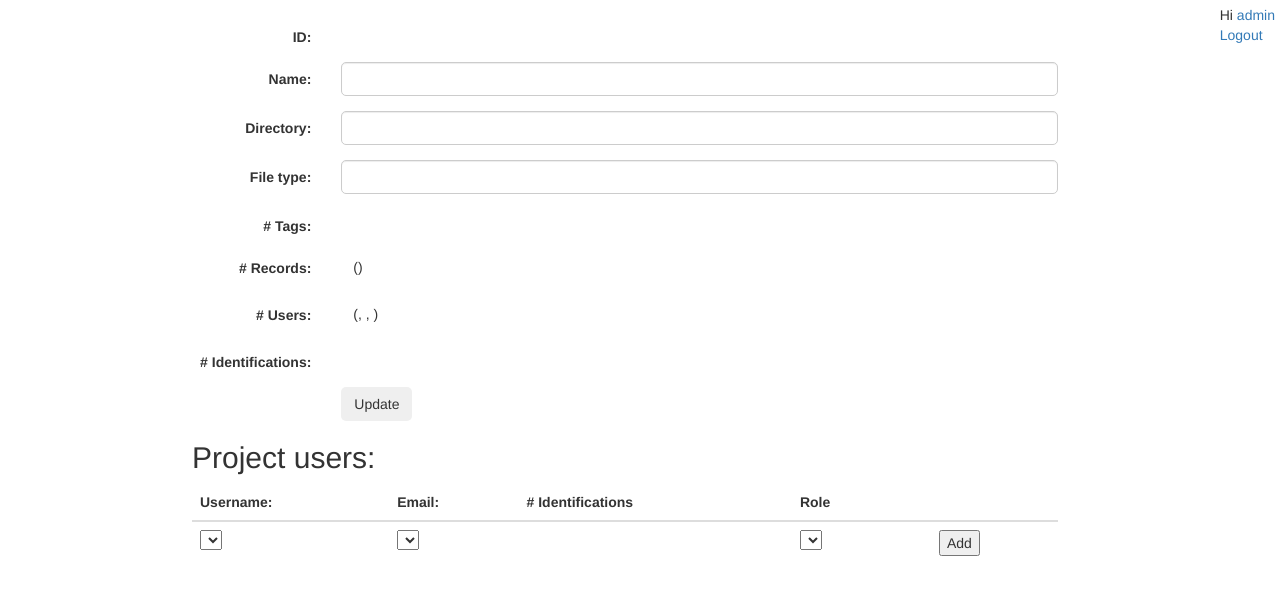
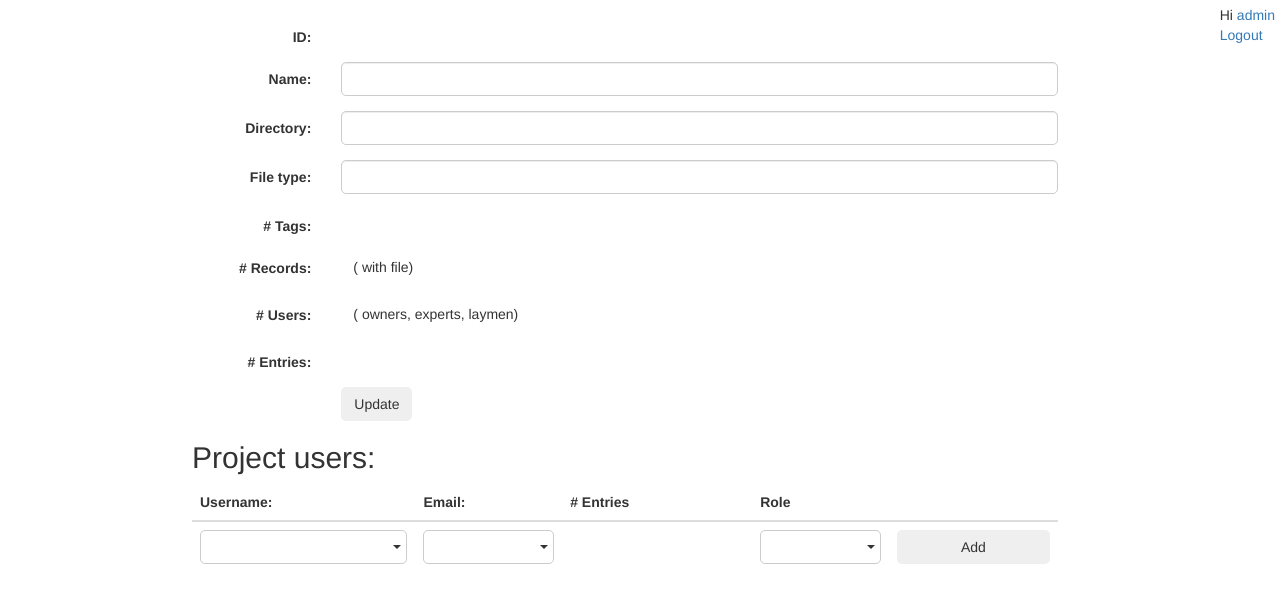
Before and after one commit to Hoffik/animal-recognition, a Django app: page /1/edit/ in a window 1280 px wide. Shown: the top 603 px of the page. Run offline with Django 3.2, Linux system fonts and the light colour scheme; a user stored in the database is signed in; lists and menus that the app fills with data are empty; some libraries are stand-ins or nearby versions.

Commit message:
Added styles to form select

```diff
--- a/birds/static/animalsController.js
+++ b/birds/static/animalsController.js
@@ -34,38 +34,35 @@ app.controller('ProjectListCtrl', function($scope, $filter, $log, $http) {
 
 app.controller('ProjectDetailCtrl', function($scope, $filter, $log, $http) {
 
+    $scope.updateNewUser = function(username, email, role_name) {
+        if (username) {
+            $scope.new_user = $scope.project.users_wo_rights.find(user_wo_rights => user_wo_rights.username === username);
+        } else if (email) {
+            $scope.new_user = $scope.project.users_wo_rights.find(user_wo_rights => user_wo_rights.email === email);
+        } else {
+            $scope.new_user_role_name = role_name
+        }
+    }
+
     $scope.getProject = function(dir) {
         $http.get('/rest_api/projects/' + dir + '/').then(function(response) {
             $scope.project = response.data;
             $scope.new_user_role = "layman";
         }).catch(function(error) {
-            console.log("Error in getProject processing", error);
+            console.log(error.data.detail, error);
             $scope.error_message = error.data.detail;
         });
     };
 
-    // $http.get("url").
-    // then(someProcessingOf).
-    // catch(function(e){
-    //    console.log("got an error in initial processing",e);
-    //    throw e; // rethrow to not marked as handled,
-    //             // in $q it's better to `return $q.reject(e)` here
-    // }).then(function(res){
-    //     // do more stuff
-    // }).catch(function(e){
-    //     // handle errors in processing or in error.
-    // });
-
-
-    // updateProject(project)
-
-
     $scope.addRight = function() {
-        $log.log("ADD - ID: " + $scope.new_user.id + " name: " + $scope.new_user.username + " " + $scope.new_user.email);
+        // console.log($scope.new_user + " " + $scope.new_user_role_name);
+        if (!$scope.new_user || !$scope.new_user_role_name) {
+            throw "Input user name and role.";
+        }
         var data = $.param({
             project: $scope.project.id,
             user: $scope.new_user.id,
-            role: $scope.project.role_names.indexOf($scope.new_user_role),
+            role: $scope.project.role_names.indexOf($scope.new_user_role_name),
         });
         var config = {
             headers : {
@@ -79,18 +76,16 @@ app.controller('ProjectDetailCtrl', function($scope, $filter, $log, $http) {
             //handleErrors(response, status, errors);
         }).then(function() {
             $scope.getProject($scope.project.directory);
+            $scope.new_user = undefined;
+            $scope.new_user_role_name = undefined;
         });
     };
 
-    $scope.updateRight = function(right) {
-        $log.log("ID: " + right.id + " role: " + right.role + " user: " + right.user);
-        right.role = $scope.project.role_names.indexOf(right.role_name);
-        $log.log("ID: " + right.id + " role: " + right.role + " " + right.role_name);
+    $scope.updateRight = function(right, role_name) {
         var data = $.param({
             project: $scope.project.id,
             user: right.user,
-            role: right.role,
-            // "role_name": right.role_name
+            role: $scope.project.role_names.indexOf(role_name),
         });
         var config = {
             headers : {
--- a/birds/static/styles.css
+++ b/birds/static/styles.css
@@ -98,6 +67,46 @@ div.form-container form input {
   border-radius: 5px;
 }
 
+div.form-container form select {
+  display: block;
+  width: 100%;
+  height: 34px;
+  padding: 6px 12px;
+  border: 1px solid #ccc;
+  border-radius: 5px;
+  cursor: pointer;
+}
+
+div.form-container form select option {
+  border: none;
+  background-color: inherit;
+  cursor: pointer;
+  display: block;
+  width: 100%;
+  text-align: left;
+}
+
+div.form-container form select option:hover {
+  background: #eee;
+}
+
+div.form-container form button.select {
+  border: 1px solid #ccc;
+  padding: 6px 24px 6px 12px;
+  background-color: white;
+  position: relative;
+}
+
+div.form-container form button.select span.caret {
+  position: absolute;
+  right: 5px;
+  top: 14px;
+}
+
+div.form-container form button.send {
+  width: 100%;
+}
+
 div.form-container form div.help-text {
   color: grey;
   font-size: smaller;
@@ -120,4 +129,41 @@ div.form-container form button {
   padding: 6px 12px;
   border-radius: 5px;
 }
+
+div.dropdown button.dropdown-toggle {
+  border: 0;
+  padding: 0;
+  border-radius: 5px;
+  width: 100%;
+  min-height: 34px;
+}
+
+div.dropdown ul.dropdown-menu {
+  min-width: 100%;
+  height: auto;
+  max-height: 166px;
+  overflow-x: hidden;
+}
+
+div.dropdown ul.dropdown-menu button.dropdown-choice {
+  border: none;
+  background-color: inherit;
+  cursor: pointer;
+  display: block;
+  padding: 3px 20px;
+  width: 100%;
+  text-align: left;
+}
+
+div.dropdown ul.dropdown-menu button.dropdown-choice:hover {
+  background: #eee;
+}
+
+div.dropdown ul.dropdown-menu button.active {
+  background-color: #ced8e8;
+}
+
+div.dropdown ul.dropdown-menu button.active:hover {
+  background-color: lightsteelblue;
+}
 /*# sourceMappingURL=styles.css.map */
--- a/birds/static/styles.scss
+++ b/birds/static/styles.scss
@@ -89,6 +66,44 @@ div.form-container {
             border: 1px solid #ccc;
             border-radius: 5px;
         }
+        select {
+            display: block;
+            width: 100%;
+            height: 34px;
+            padding: 6px 12px;
+            border: 1px solid #ccc;
+            border-radius: 5px;
+            cursor: pointer;
+
+            option {
+                border: none;
+                background-color: inherit;
+                cursor: pointer;
+                display: block;
+                // padding: 3px 20px;
+                width: 100%;
+                text-align: left;
+            }
+            option:hover {
+                background: #eee;
+            }
+        }
+        button.select {
+            border: 1px solid #ccc;
+            padding: 6px 24px 6px 12px;
+            background-color: white;
+            position: relative;
+
+            span.caret {
+                position: absolute;
+                right: 5px;
+                top: 14px;
+            }
+        }
+        button.send {
+            width: 100%;
+        }
+        // dropdown
         div.help-text {
             color: grey;
             font-size: smaller;
@@ -110,3 +125,40 @@ div.form-container {
         }
     }
 }
+
+
+// dropdown
+div.dropdown {
+    button.dropdown-toggle {
+        border: 0;
+        padding: 0;
+        border-radius: 5px;
+        width: 100%;
+        min-height: 34px;
+    }
+    ul.dropdown-menu {
+        min-width: 100%;
+        height: auto;
+        max-height: 166px;
+        overflow-x: hidden;
+
+        button.dropdown-choice {
+            border: none;
+            background-color: inherit;
+            cursor: pointer;
+            display: block;
+            padding: 3px 20px;
+            width: 100%;
+            text-align: left;
+        }
+        button.dropdown-choice:hover {
+            background: #eee;
+        }
+        button.active {
+            background-color: rgb(206, 216, 232);
+        }
+        button.active:hover {
+            background-color: lightsteelblue;
+        }
+    }
+}
--- a/birds/templates/project_detail.html
+++ b/birds/templates/project_detail.html
@@ -45,17 +45,17 @@
     <div class="form-group">
         <label class="control-label col-sm-2"># Records:</label>
         <div class="col-sm-10">
-            <div style="padding: 6px 12px;">[[ project.record_count ]] ([[ project.record_with_file_count ]])</div>
+            <div style="padding: 6px 12px;">[[ project.record_count ]] ([[ project.record_with_file_count ]] with file)</div>
         </div>
     </div>
     <div class="form-group">
         <label class="control-label col-sm-2"># Users:</label>
         <div class="col-sm-10">
-            <div style="padding: 6px 12px;">[[ project.right_count ]] ([[ project.owner_count ]], [[ project.expert_count ]], [[ project.layman_count ]])</div>
+            <div style="padding: 6px 12px;">[[ project.right_count ]] ([[ project.owner_count ]] owners, [[ project.expert_count ]] experts, [[ project.layman_count ]] laymen)</div>
         </div>
     </div>
     <div class="form-group">
-        <label class="control-label col-sm-2"># Identifications:</label>
+        <label class="control-label col-sm-2"># Entries:</label>
         <div class="col-sm-10">
             <div style="padding: 6px 12px;">[[ project.identification_count ]]</div>
         </div>
@@ -70,58 +70,94 @@
 
 <h2>Project users:</h2>
 
+<form>
+{% csrf_token %}
+
     <div class="table-responsive">
         <table class="table">
             <thead>
                 <tr>
                     <th>Username:</th>
                     <th>Email:</th>
-                <th># Identifications</th>
+                    <th># Entries</th>
                     <th>Role</th>
-                <th></th>
                     <th></th>
                 </tr>
             </thead>
             <tbody>
                 <tr>
-                <form>
-                    {% csrf_token %}
+                    <td>
+                        <div class="dropdown">
+                            <button class="select dropdown-toggle" data-toggle="dropdown" title="User name">
+                                [[ new_user.username ]] <span class="caret"></span>
+                            </button>
+                            <ul class="dropdown-menu">
+                                <li ng-repeat="user_wo_rights in project.users_wo_rights">
+                                    <button class="dropdown-choice" ng-class="{active: new_user.username == user_wo_rights.username}" ng-click="updateNewUser(user_wo_rights.username, undefined, undefined)">[[ user_wo_rights.username ]]</button>
+                                </li>
+                            </ul>
+                        </div>
+                    </td>
+                    <td>
+                        <div class="dropdown">
+                            <button class="select dropdown-toggle" data-toggle="dropdown" title="User email">
+                                [[ new_user.email ]] <span class="caret"></span>
+                            </button>
+                            <ul class="dropdown-menu">
+                                <li ng-repeat="user_wo_rights in project.users_wo_rights">
+                                    <button class="dropdown-choice" ng-class="{active: new_user.email == user_wo_rights.email}" ng-click="updateNewUser(undefined, user_wo_rights.email, undefined)">[[ user_wo_rights.email ]]</button>
+                                </li>
+                            </ul>
+                        </div>
+                    </td>
+                    <td></td>
+                    <td>
+                        <div class="dropdown">
+                            <button class="select dropdown-toggle" data-toggle="dropdown" title="User role">
+                                [[ new_user_role_name ]] <span class="caret"></span>
+                            </button>
+                            <ul class="dropdown-menu">
+                                <li ng-repeat="role_name in project.role_names">
+                                    <button class="dropdown-choice" ng-class="{active: new_user_role_name == role_name}" ng-click="updateNewUser(undefined, undefined, role_name)">[[ role_name ]]</button>
+                                </li>
+                            </ul>
+                        </div>
+                    </td>
+                    <td><button class="send" ng-click="addRight()">Add</button></td>
+                </tr>
+                {% comment %} <tr>
                     <td><select ng-model="new_user" ng-options="user_wo_rights.username for user_wo_rights in project.users_wo_rights"></select></td>
                     <td><select ng-model="new_user" ng-options="user_wo_rights.email for user_wo_rights in project.users_wo_rights"></select></td>
                     <td></td>
                     <td><select ng-model="new_user_role" ng-options="role_name for role_name in project.role_names"></select></td>
                     <td></td>
                     <td><button ng-click="addRight()">Add</button></td>
-                </form>
-            </tr>
+                </tr>  {% endcomment %}
                 <tr ng-repeat="right in project.rights | orderBy:['role','-name']">
-                <form>
-                    {% csrf_token %}
                     <td>[[ right.username ]]</td>
                     <td>[[ right.email ]]</td>
                     <td>[[ right.identification_count ]]</td>
 
-                    {% comment %} <div class="dropdown">
-                        <button class="tag dropdown-toggle" data-toggle="dropdown" title="User role">
-                            [[ right.role_name ]]
-                            <span class="caret"></span>
+                    <td>
+                        <div class="dropdown">
+                            <button class="select dropdown-toggle" data-toggle="dropdown" title="User role">
+                                [[ right.role_name ]] <span class="caret"></span>
                             </button>
                             <ul class="dropdown-menu">
-                            <li ng-repeat="role_choice in project.role_choices">
-                                <button class="dropdown-choice" ng-model="right.role">{{ tag.name }}</button>
+                                <li ng-repeat="role_name in project.role_names">
+                                    <button class="dropdown-choice" ng-class="{active: right.role_name == role_name}" ng-click="updateRight(right, role_name)">[[ role_name ]]</button>
                                 </li>
                             </ul>
-                    </div> {% endcomment %}
-                    <td><select ng-model="right.role_name" ng-options="role_name for role_name in project.role_names"></select></td>
+                        </div>
+                        {% comment %} <select ng-model="right.role_name" ng-options="role_name for role_name in project.role_names"></select> {% endcomment %}
+                    </td>
                     {% comment %} <td><input type="text" name="role" ng-model="right.role_name" ng-value="1"></td> {% endcomment %}
-                    <td><button ng-click="updateRight(right)">Update</button></td>
-                    <td><button ng-click="deleteRight(right)">Remove</button></td>
-                </form>
+                    <td><button class="send" ng-click="deleteRight(right)">Remove</button></td>
                 </tr>
-
             </tbody>
         </table>
     </div>
+</form>
 
 </div>
 
--- a/birds/urls.py
+++ b/birds/urls.py
@@ -31,15 +31,15 @@ auth_urls = [
 
 # Rest API views
 rest_urls = [
-    path('users/', UserList.as_view(), name='user-list'),
-    path('users/<int:pk>/', UserDetail.as_view(), name='user-detail'),
+    # path('users/', UserList.as_view(), name='user-list'),
+    # path('users/<int:pk>/', UserDetail.as_view(), name='user-detail'),
     path('projects/', ProjectList.as_view(), name='project-list'),
     # path('projects/<int:pk>/', ProjectDetail.as_view(), name='project-detail'),
     path('projects/<slug:directory>/', ProjectDetail.as_view(), name='project-detail'),
     path('rights/', RightList.as_view(), name='right-list'),
     path('rights/<int:pk>/', RightDetail.as_view(), name='right-detail'),
-    path('identifications/', IdentificationList.as_view(), name='identification-list'),
-    path('identifications/<int:pk>/', IdentificationDetail.as_view(), name='identification-detail'),
+    # path('identifications/', IdentificationList.as_view(), name='identification-list'),
+    # path('identifications/<int:pk>/', IdentificationDetail.as_view(), name='identification-detail'),
 ]
 
 # Views index
```
Also changed, not shown: other parts of birds/static/styles.css (+0 -31 lines), other parts of birds/static/styles.scss (+4 -27 lines), db.sqlite3, 1 other file. Lines whose indentation alone changed are shown as unchanged.
